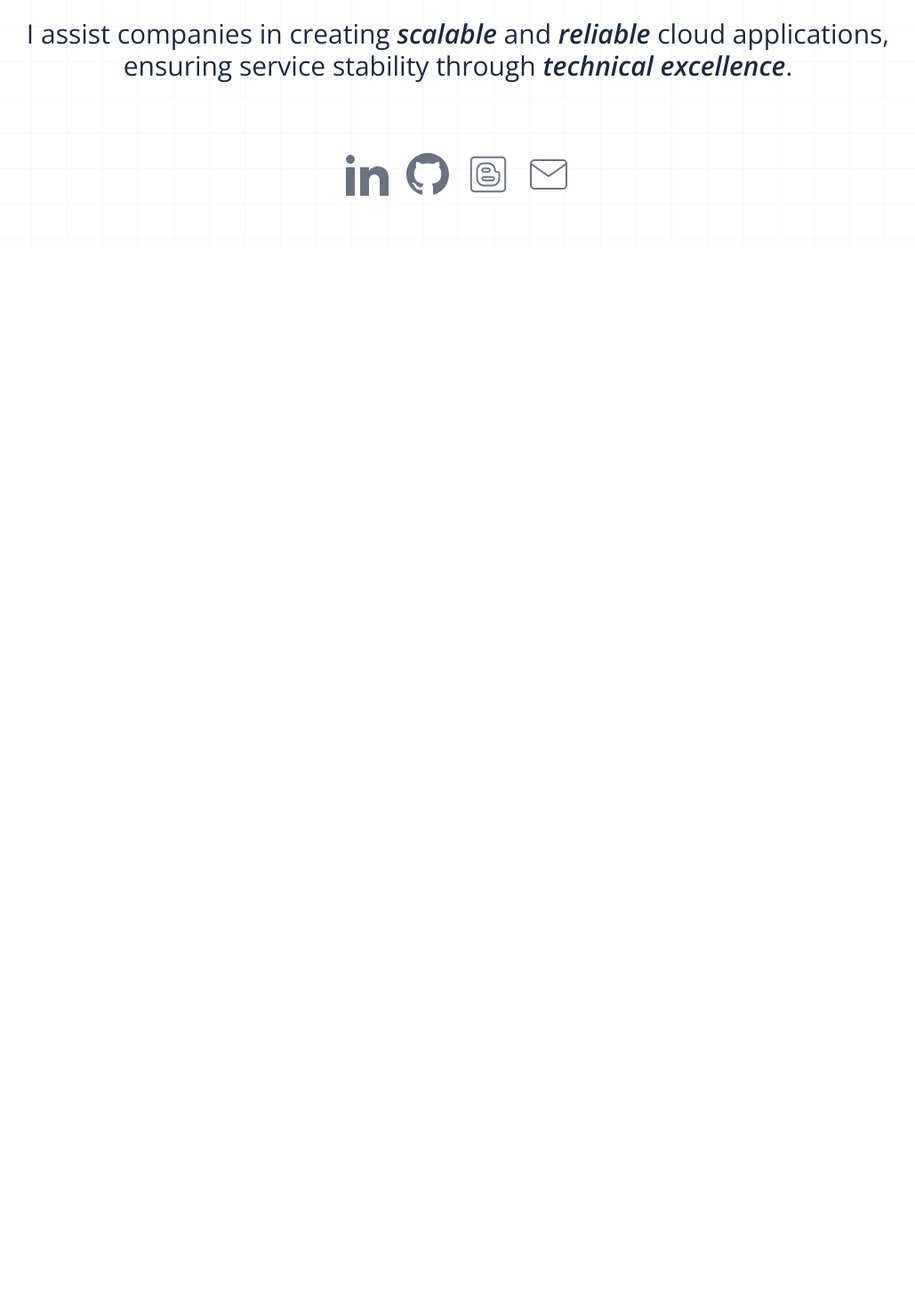
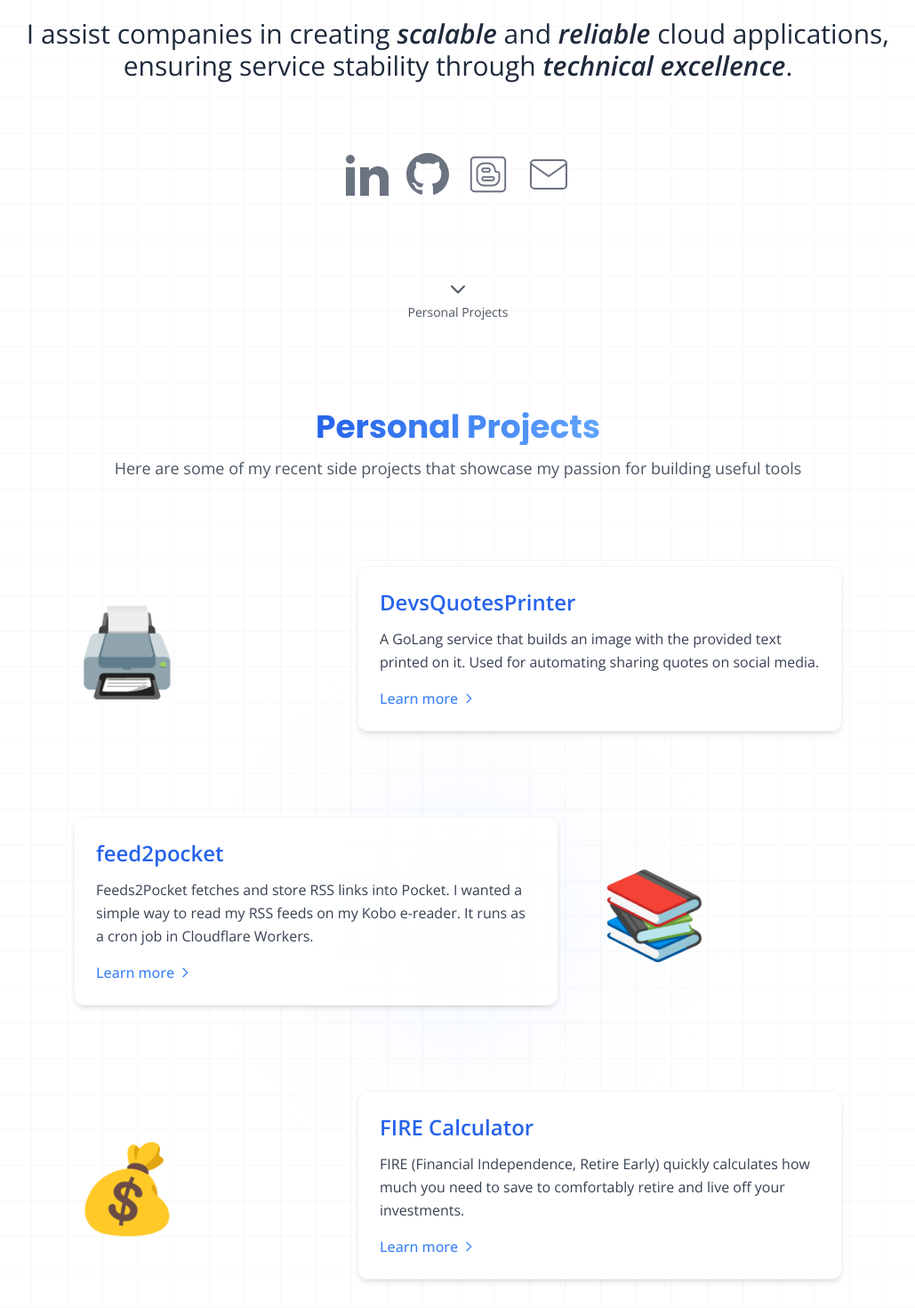
Before and after one commit to JosemyDuarte/dute.dev, a SvelteKit app: page / in a window 1280 px wide. Shown: the part 531-2001 px from the top of the page at 89% size, without its empty margins (125-1154 px from the left). Before the commit the page ends 807 px from the top, so only its background shows below. Built offline with nearby package versions, Linux system fonts and the light colour scheme.

Commit message:
Add projects links

```diff
--- a/src/components/Hero.svelte
+++ b/src/components/Hero.svelte
@@ -14,6 +14,7 @@
 				alt="Josemy Duarte"
 			/>
 		</div>
+
 		<h2
 			class="mx-auto w-full max-w-[1200px] text-center text-5xl font-semibold sm:text-6xl md:text-7xl lg:text-8xl"
 		>
@@ -25,5 +26,163 @@
 			stability through <span class="font-semibold italic">technical excellence</span>.
 		</p>
 		<CtAs />
+
+		<a
+			href="#projects"
+			class="mt-16 flex animate-bounce flex-col items-center text-gray-600 transition duration-200 hover:text-blue-500"
+		>
+			<svg
+				xmlns="http://www.w3.org/2000/svg"
+				class="h-6 w-6"
+				fill="none"
+				viewBox="0 0 24 24"
+				stroke="currentColor"
+				stroke-width="2"
+			>
+				<path stroke-linecap="round" stroke-linejoin="round" d="M19 9l-7 7-7-7" />
+			</svg>
+			<span class="mt-1 text-sm">Personal Projects</span>
+		</a>
 	</div>
 </SectionWrapper>
+
+<SectionWrapper id="projects">
+	<div class="mx-auto w-full max-w-4xl px-4 py-8">
+		<div class="mb-12 text-center">
+			<h3
+				class="relative inline-block bg-gradient-to-r from-blue-600 to-blue-400 bg-clip-text text-4xl font-bold text-transparent"
+			>
+				Personal Projects
+				<span class="absolute -right-8 -top-1 text-2xl">🚀</span>
+			</h3>
+			<p class="mt-3 text-lg text-gray-600">
+				Here are some of my recent side projects that showcase my passion for building useful tools
+			</p>
+		</div>
+
+		<div class="relative space-y-24">
+			<!-- Background decoration -->
+			<div class="absolute inset-0 -z-10 overflow-hidden">
+				<div
+					class="absolute left-1/2 top-1/4 h-96 w-96 -translate-x-1/2 rounded-full bg-blue-50 opacity-40 blur-3xl"
+				></div>
+			</div>
+
+			<!-- Project 1: Emoji on the left -->
+			<div class="relative flex flex-col items-center gap-8 md:flex-row md:items-center md:gap-12">
+				<div class="text-8xl md:w-1/3">🖨️</div>
+				<a
+					href="https://github.com/JosemyDuarte/DevsQuotesPrinter"
+					target="_blank"
+					rel="noopener noreferrer"
+					class="group relative w-full overflow-hidden rounded-xl border border-gray-100 bg-white/80 p-6 shadow-md backdrop-blur-sm transition-all duration-300 hover:-translate-y-2 hover:shadow-xl md:w-2/3"
+				>
+					<div
+						class="absolute inset-0 bg-gradient-to-r from-blue-50 to-blue-100 opacity-0 transition-opacity duration-300 group-hover:opacity-100"
+					></div>
+					<div class="relative">
+						<h4 class="text-2xl font-semibold text-blue-600">DevsQuotesPrinter</h4>
+						<p class="mt-3 leading-relaxed text-gray-700">
+							A GoLang service that builds an image with the provided text printed on it. Used for
+							automating sharing quotes on social media.
+						</p>
+						<div class="mt-4 flex items-center font-medium text-blue-500">
+							Learn more
+							<svg
+								class="ml-1 h-4 w-4 transition-transform duration-200 group-hover:translate-x-1"
+								fill="none"
+								viewBox="0 0 24 24"
+								stroke="currentColor"
+							>
+								<path
+									stroke-linecap="round"
+									stroke-linejoin="round"
+									stroke-width="2"
+									d="M9 5l7 7-7 7"
+								/>
+							</svg>
+						</div>
+					</div>
+				</a>
+			</div>
+
+			<!-- Project 2: Emoji on the right -->
+			<div
+				class="relative flex flex-col-reverse items-center gap-8 md:flex-row md:items-center md:gap-12"
+			>
+				<a
+					href="https://github.com/JosemyDuarte/feed2pocket"
+					target="_blank"
+					rel="noopener noreferrer"
+					class="group relative w-full overflow-hidden rounded-xl border border-gray-100 bg-white/80 p-6 shadow-md backdrop-blur-sm transition-all duration-300 hover:-translate-y-2 hover:shadow-xl md:w-2/3"
+				>
+					<div
+						class="absolute inset-0 bg-gradient-to-r from-blue-50 to-blue-100 opacity-0 transition-opacity duration-300 group-hover:opacity-100"
+					></div>
+					<div class="relative">
+						<h4 class="text-2xl font-semibold text-blue-600">feed2pocket</h4>
+						<p class="mt-3 leading-relaxed text-gray-700">
+							Feeds2Pocket fetches and store RSS links into Pocket. I wanted a simple way to read my
+							RSS feeds on my Kobo e-reader. It runs as a cron job in Cloudflare Workers.
+						</p>
+						<div class="mt-4 flex items-center font-medium text-blue-500">
+							Learn more
+							<svg
+								class="ml-1 h-4 w-4 transition-transform duration-200 group-hover:translate-x-1"
+								fill="none"
+								viewBox="0 0 24 24"
+								stroke="currentColor"
+							>
+								<path
+									stroke-linecap="round"
+									stroke-linejoin="round"
+									stroke-width="2"
+									d="M9 5l7 7-7 7"
+								/>
+							</svg>
+						</div>
+					</div>
+				</a>
+				<div class="text-8xl md:w-1/3">📚</div>
+			</div>
+
+			<!-- Project 3: Emoji on the left -->
+			<div class="relative flex flex-col items-center gap-8 md:flex-row md:items-center md:gap-12">
+				<div class="text-8xl md:w-1/3">💰</div>
+				<a
+					href="https://calculadorafire.netlify.app/"
+					target="_blank"
+					rel="noopener noreferrer"
+					class="group relative w-full overflow-hidden rounded-xl border border-gray-100 bg-white/80 p-6 shadow-md backdrop-blur-sm transition-all duration-300 hover:-translate-y-2 hover:shadow-xl md:w-2/3"
+				>
+					<div
+						class="absolute inset-0 bg-gradient-to-r from-blue-50 to-blue-100 opacity-0 transition-opacity duration-300 group-hover:opacity-100"
+					></div>
+					<div class="relative">
+						<h4 class="text-2xl font-semibold text-blue-600">FIRE Calculator</h4>
+						<p class="mt-3 leading-relaxed text-gray-700">
+							FIRE (Financial Independence, Retire Early) quickly calculates how much you need to
+							save to comfortably retire and live off your investments.
+						</p>
+						<div class="mt-4 flex items-center font-medium text-blue-500">
+							Learn more
+							<svg
+								class="ml-1 h-4 w-4 transition-transform duration-200 group-hover:translate-x-1"
+								fill="none"
+								viewBox="0 0 24 24"
+								stroke="currentColor"
+							>
+								<path
+									stroke-linecap="round"
+									stroke-linejoin="round"
+									stroke-width="2"
+									d="M9 5l7 7-7 7"
+								/>
+							</svg>
+						</div>
+					</div>
+				</a>
+			</div>
+		</div>
+	</div>
+</SectionWrapper>
```
